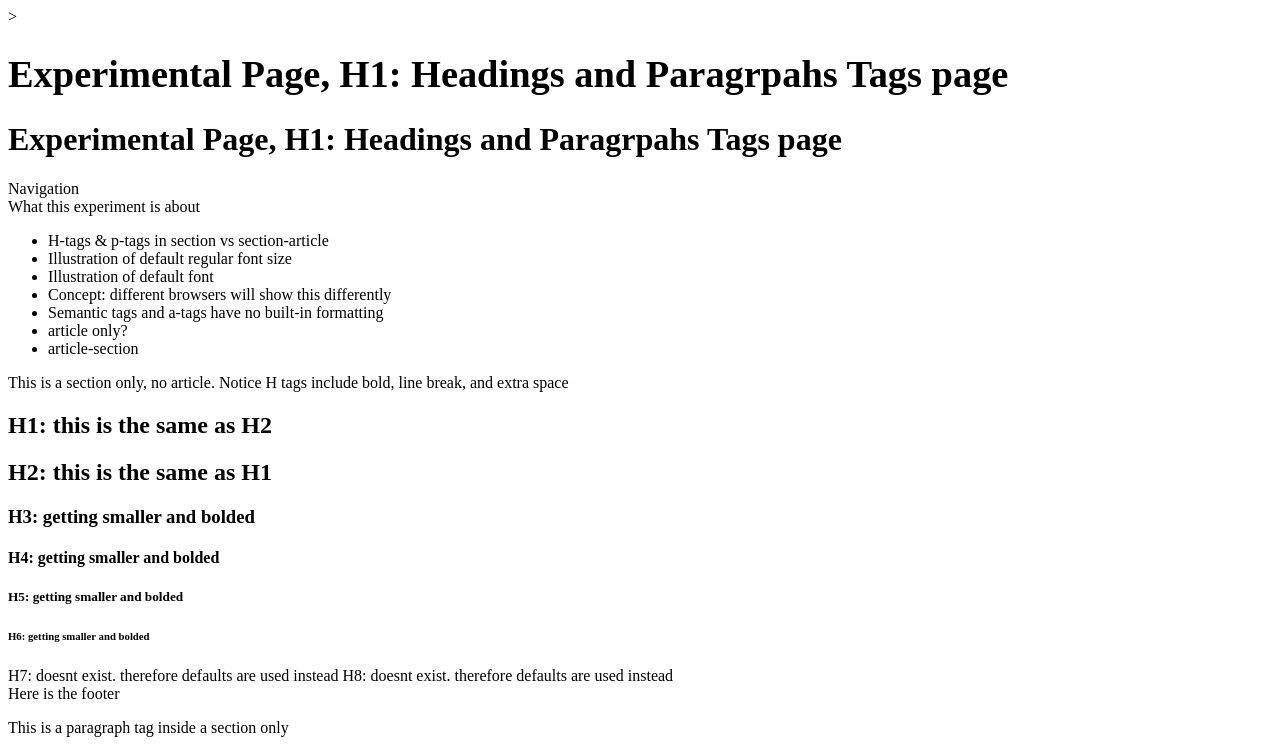
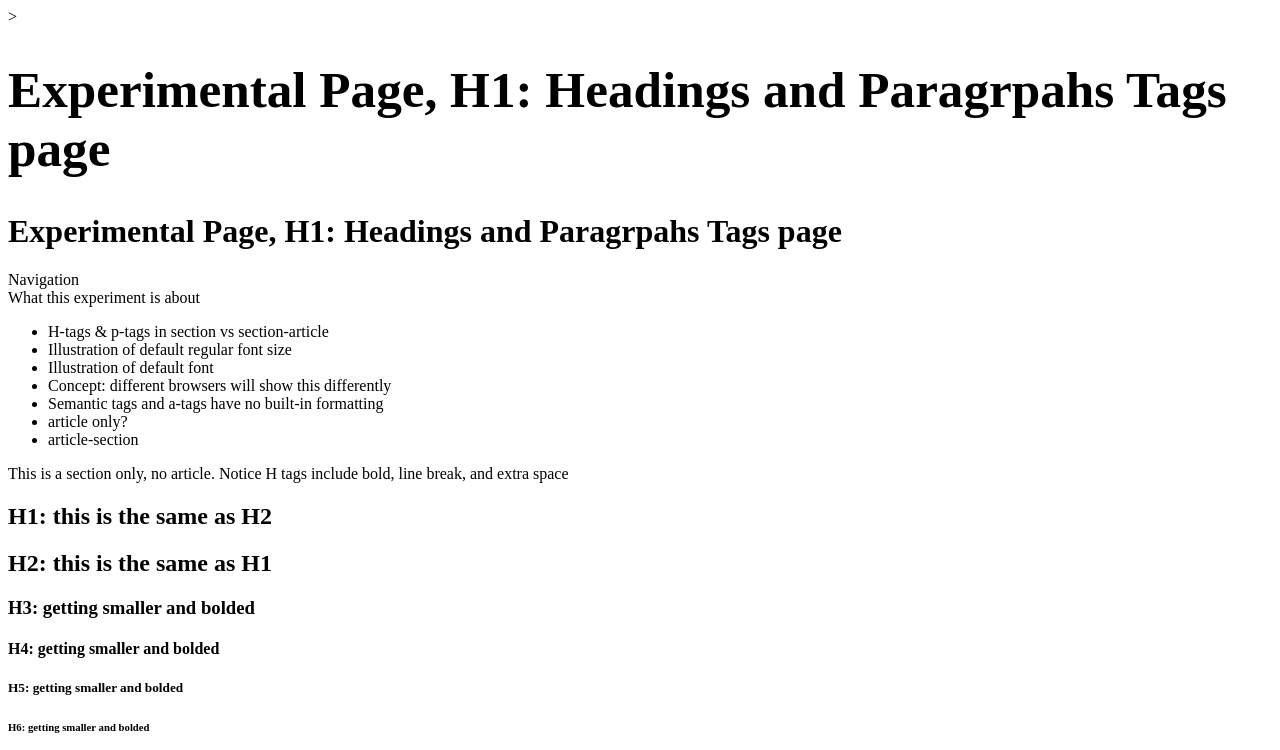
Before and after one commit to AaronAlpha/LearningHTML.github.io, a plain HTML site: page childPages/Headings and Paragraphs tags with Viewport.html in a window 1280 px wide. Shown: the top 750 px of the page. Drawn offline with Linux system fonts and the light colour scheme.

Commit message:
Update Headings and Paragraphs tags with Viewport.html

```diff
--- a/childPages/Headings and Paragraphs tags with Viewport.html
+++ b/childPages/Headings and Paragraphs tags with Viewport.html
@@ -16,7 +16,7 @@
     <noscript>Running JavaScript is not necessary in the HTML page ... FYI: your feature to execute scripts is turned off</noscript>
 </head>
 <body>
-    <h1 style = "font-size: 3vw">Experimental Page, H1: Headings and Paragrpahs Tags page</h1>
+    <h1 style = "font-size: 4vw">Experimental Page, H1: Headings and Paragrpahs Tags page</h1>
     <h1>Experimental Page, H1: Headings and Paragrpahs Tags page</h2>
 
 
```
